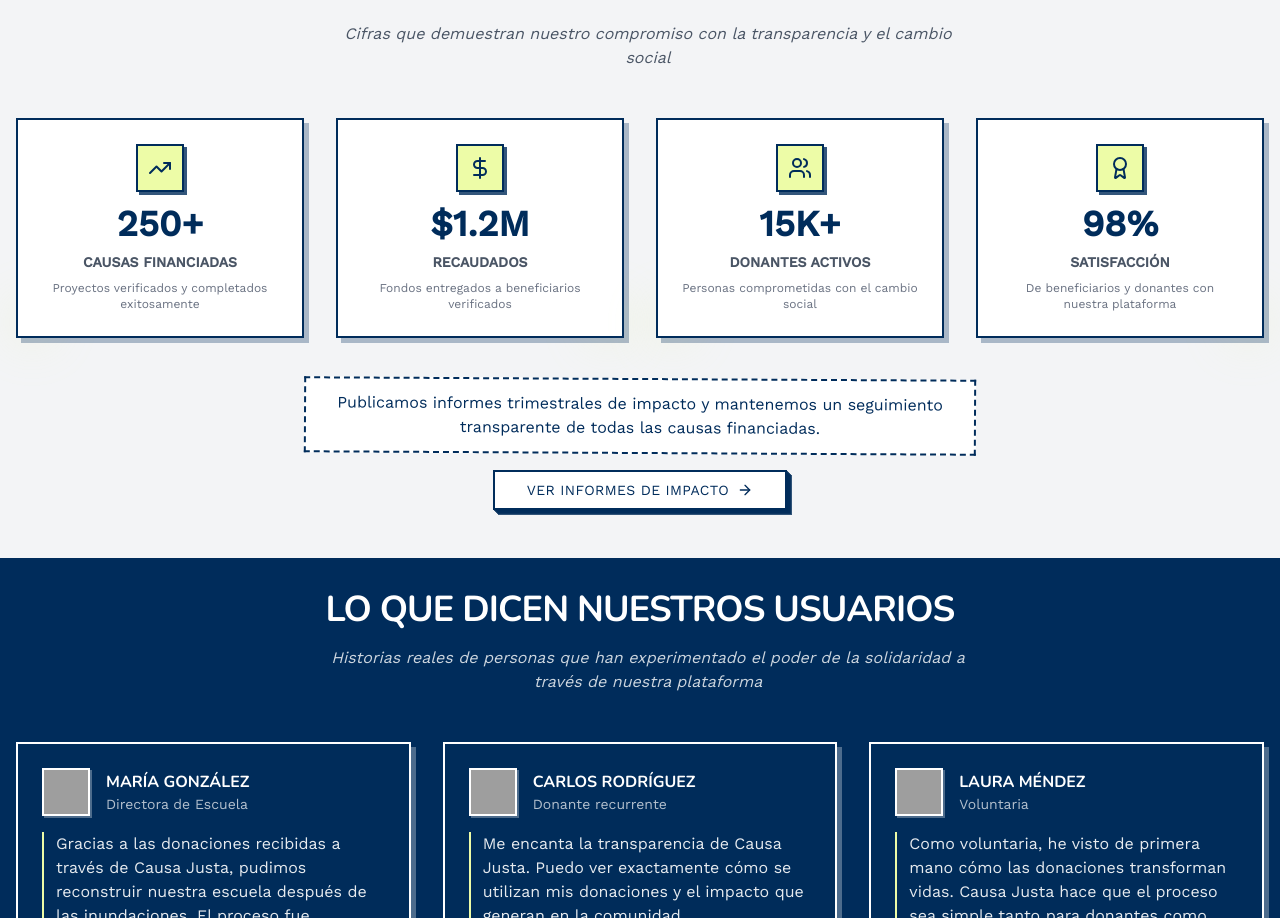
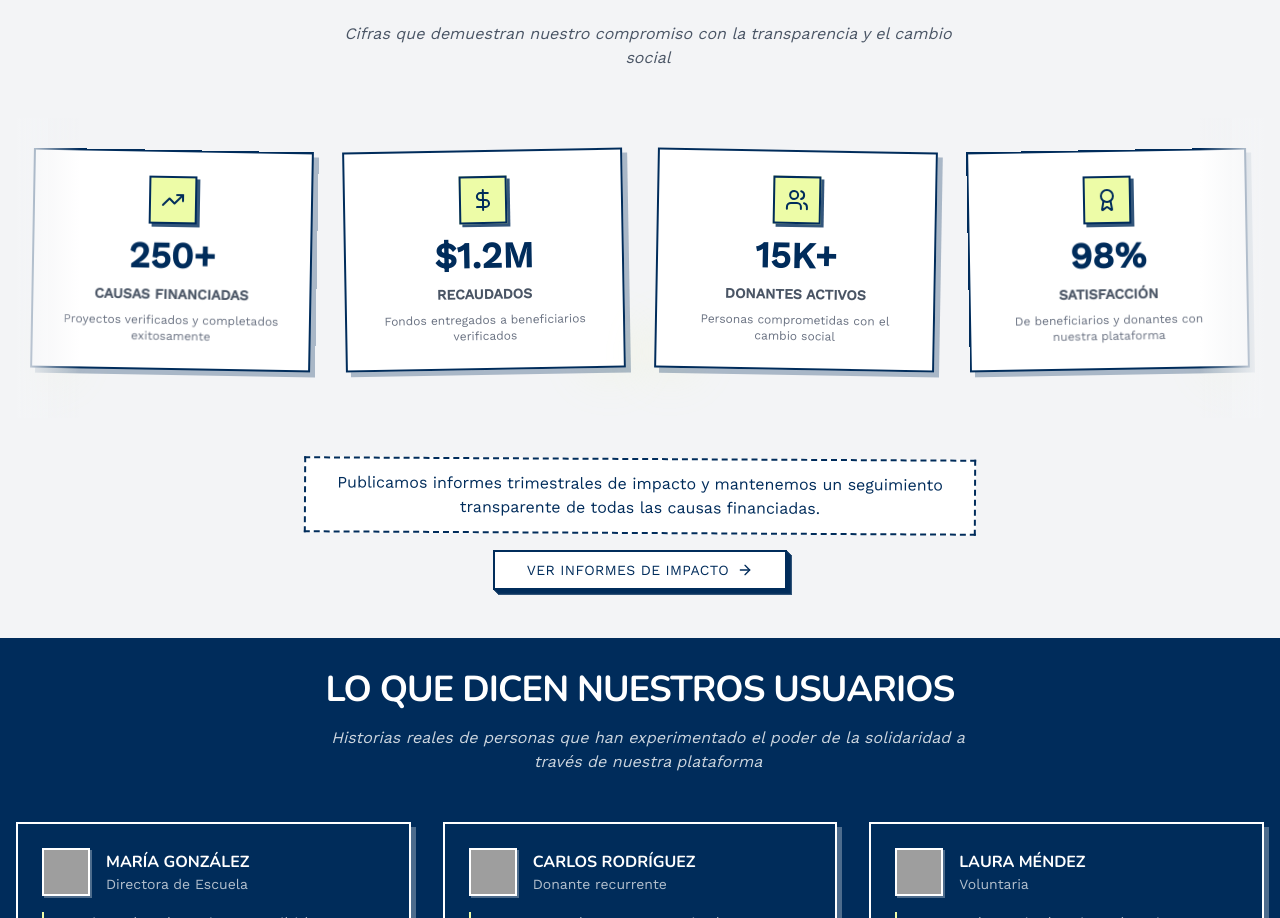
Before and after one commit to VenticinqueMauro/causa-justa-app, a Next.js app: page / in a window 1280 px wide. Shown: the part 4972-5890 px from the top of the page. Built offline with nearby package versions, Linux system fonts and the light colour scheme; no server answers; grey boxes are pictures that could not be loaded.

Commit message:
feat: add StatsSection component with animated counters and horizontal scroll

```diff
--- a/components/sections/StatsSection.tsx
+++ b/components/sections/StatsSection.tsx
@@ -47,9 +47,12 @@ const StatsSection = () => {
   // Refs for animations and interactions
   const sectionRef = useRef<HTMLDivElement>(null);
   const statsRefs = useRef<(HTMLDivElement | null)[]>([]);
+  const scrollContainerRef = useRef<HTMLDivElement>(null);
+  const scrollContentRef = useRef<HTMLDivElement>(null);
   const [animated, setAnimated] = useState(false);
   const [displayedValues, setDisplayedValues] = useState<string[]>(stats.map(() => "0"));
   const [visibleStats, setVisibleStats] = useState<boolean[]>(stats.map(() => false));
+  const progressRef = useRef(0);
 
   // Parallax effect for the title section
   const titleRef = useParallax<HTMLDivElement>({
@@ -212,7 +215,7 @@ const StatsSection = () => {
     return x === 1 ? 1 : 1 - Math.pow(2, -10 * x);
   };
 
-  // Use Lenis for scroll-based interactions
+  // Use Lenis for horizontal scroll effect (opposite direction of BenefitsSection)
   useLenis(({ scroll, progress }) => {
     // Apply subtle rotation to stats cards based on scroll position
     statsRefs.current.forEach((ref, index) => {
@@ -232,8 +235,59 @@ const StatsSection = () => {
         ref.style.transition = 'transform 0.3s ease-out';
       }
     });
+
+    // Horizontal scroll effect (opposite direction of BenefitsSection)
+    if (!scrollContainerRef.current || !scrollContentRef.current) return;
+
+    const containerRect = scrollContainerRef.current.getBoundingClientRect();
+
+    // Only apply horizontal scroll when the container is in view
+    if (containerRect.bottom > 0 && containerRect.top < window.innerHeight) {
+      // Calculate how far through the section we've scrolled (0-1)
+      const viewportHeight = window.innerHeight;
+      const sectionHeight = scrollContainerRef.current.offsetHeight;
+      const sectionTop = containerRect.top;
+
+      // Calculate section progress (0-1)
+      const sectionProgress = Math.min(
+        Math.max(
+          (viewportHeight - sectionTop) / (viewportHeight + sectionHeight * 0.8),
+          0
+        ),
+        1
+      );
+
+      // Apply smoother easing to the progress
+      progressRef.current += (sectionProgress - progressRef.current) * 0.08;
+
+      // Calculate the horizontal scroll position
+      const scrollWidth = scrollContentRef.current.scrollWidth;
+      const containerWidth = scrollContentRef.current.offsetWidth;
+
+      // Ensure we have content that needs scrolling
+      const maxScroll = Math.max(0, scrollWidth - containerWidth);
+
+      // Siempre aplicar el efecto de scroll, incluso en pantallas grandes
+      // Opposite direction of BenefitsSection (right to left)
+      const scrollPos = maxScroll * (1 - progressRef.current) * 0.8;
+
+      // Apply the transform with hardware acceleration
+      scrollContentRef.current.style.transform = `translate3d(${-scrollPos}px, 0, 0)`;
+    }
   });
 
+  // Set up initial styles for better performance
+  useEffect(() => {
+    if (!scrollContentRef.current) return;
+
+    scrollContentRef.current.style.willChange = 'transform';
+
+    return () => {
+      if (scrollContentRef.current) {
+        scrollContentRef.current.style.willChange = '';
+      }
+    };
+  }, []);
 
   return (
     <BrutalSection variant="alt" className="py-12 border-t-2 border-[#002C5B] overflow-hidden" ref={sectionRef}>
@@ -249,22 +303,38 @@ const StatsSection = () => {
           </RevealSection>
         </div>
 
-        <div className="grid gap-8 md:grid-cols-4">
+        {/* Horizontal scroll container for stats cards */}
+        <div className="relative overflow-hidden py-8" ref={scrollContainerRef}>
+          {/* Optional scroll indicators */}
+          <div className="absolute left-0 top-1/2 -translate-y-1/2 w-16 h-full bg-gradient-to-r from-gray-100 to-transparent z-10 pointer-events-none"></div>
+          <div className="absolute right-0 top-1/2 -translate-y-1/2 w-16 h-full bg-gradient-to-l from-gray-100 to-transparent z-10 pointer-events-none"></div>
+
+          <div
+            ref={scrollContentRef}
+            className="flex flex-nowrap justify-center gap-8 px-4 pb-4 mx-auto"
+            style={{
+              display: 'flex',
+              flexWrap: 'nowrap',
+              transition: 'transform 0.05s linear',
+              width: 'max-content', // Asegura que el contenido mantenga su ancho natural
+              minWidth: '100%' // Asegura que ocupe al menos el ancho completo
+            }}
+          >
             {stats.map((stat, index) => (
-            <RevealSection
+              <div
                 key={index}
-              animation={index % 2 === 0 ? "zoom-in" : "zoom-in"}
-              delay={300 + index * 100}
-              duration={800}
-              once={false}
-              threshold={0.7}
-              className={`transition-all duration-700 ${!visibleStats[index] ? 'opacity-0 translate-y-16' : 'opacity-100 translate-y-0'}`}
+                className={`flex-shrink-0 w-[280px] md:w-[280px] transition-all duration-700 ${!visibleStats[index] ? 'opacity-0 scale-95' : 'opacity-100 scale-100'}`}
+                style={{
+                  // Add a slight rotation to each card for visual interest
+                  transform: `rotate(${index % 2 === 0 ? '1deg' : '-1deg'})`,
+                }}
               >
                 <div
                   ref={(el) => { statsRefs.current[index] = el; }}
                   className={`
                     flex flex-col items-center border-2 border-[#002C5B] bg-white p-3 md:p-6 text-center
-                  shadow-[5px_5px_0_0_rgba(0,44,91,0.3)] transition-all duration-300`}
+                    shadow-[5px_5px_0_0_rgba(0,44,91,0.3)] transition-all duration-300 h-full
+                  `}
                 >
                   <div className="mb-3 flex h-12 w-12 items-center justify-center border-2 border-[#002C5B] bg-[#EDFCA7] shadow-[3px_3px_0_0_rgba(0,44,91,0.8)]">
                     {stat.icon}
@@ -282,8 +352,9 @@ const StatsSection = () => {
                   {/* Decorative elements */}
                   <div className={`absolute -z-10 ${index % 2 === 0 ? '-left-2' : '-right-2'} -bottom-2 h-12 w-12 bg-[#EDFCA7] opacity-20 rounded-full blur-xl`} />
                 </div>
-            </RevealSection>
+              </div>
             ))}
+          </div>
         </div>
 
         <RevealSection animation="fade-up" delay={700} duration={1000}>
```
Lines whose indentation alone changed are shown as unchanged.
